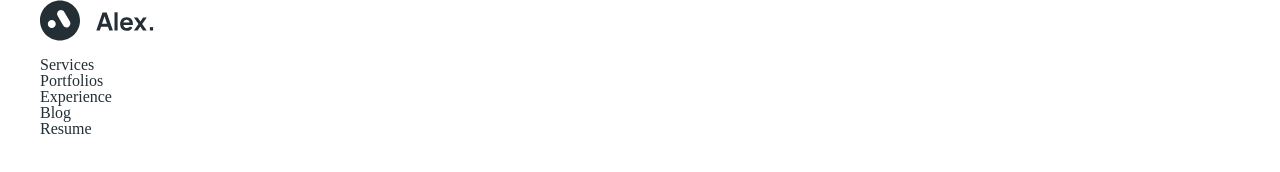
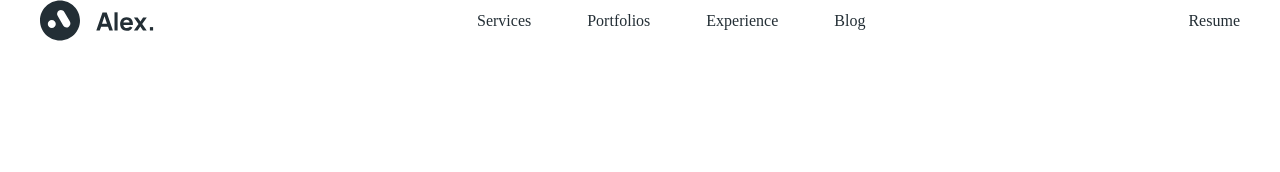
Before and after one commit to Rostyslav-Baryshok/alex-portfolio, a website built with webpack: page src/index.html in a window 1280 px wide. Built offline with nearby package versions, Linux system fonts and the light colour scheme; files whose address does not match are found by name; a web font is replaced by a local one.

Commit message:
adds styles for header

```diff
--- a/src/scss/header.scss
+++ b/src/scss/header.scss
@@ -1,9 +1,61 @@
 //====================================================================================================
+.header {
+  position: fixed;
+  width: 100%;
+  top: 0;
+  left: 0;
+  z-index: 10;
+  // .header__container
+  &__container {
+    display: flex;
+    align-items: center;
+    justify-content: space-between;
+    gap: rem(15);
+  }
+  // .header__logo
+  &__logo {
+  }
+  // .header__menu
+  &__menu {
+  }
+  // .header__button
+  &__button {
+  }
+}
+.menu {
+  // .menu__icon
+  &__icon {
+  }
+  // .menu__body
+  &__body {
+  }
+  // .menu__list
+  &__list {
+    display: flex;
+    @include adaptiveValue("gap", 56, 15, 0, 1200, 768);
+  }
+  // .menu__item
+  &__item {
+  }
+  // .menu__link
+  &__link {
+    font-weight: 500;
+    line-height: 1.2;
+    transition: color 0.3s ease 0s;
+    @media (any-hover: hover) {
+      &:hover {
+        color: $accentColor;
+      }
+    }
+  }
+}
+.icon-menu {
+}
 
 //====================================================================================================
 
 //Burger
-/*
+
 .icon-menu {
   display: none;
   @media (max-width: $mobile) {
@@ -51,4 +103,3 @@
     }
   }
 }
-*/
--- a/src/scss/style.scss
+++ b/src/scss/style.scss
@@ -27,6 +27,8 @@ $mainColor: #232e35; // Цвет шрифта по умолчанию
 $mainTwoColor: #656d72;
 
 $seconderyColor: #d9d9d9;
+
+$accentColor: #7e74f1;
 // Настройки адаптивной сетки ===============================================================================================================================================================================================================================================================================================
 
 // Минимальная ширина страницы
```
Lines whose indentation alone changed are shown as unchanged.
